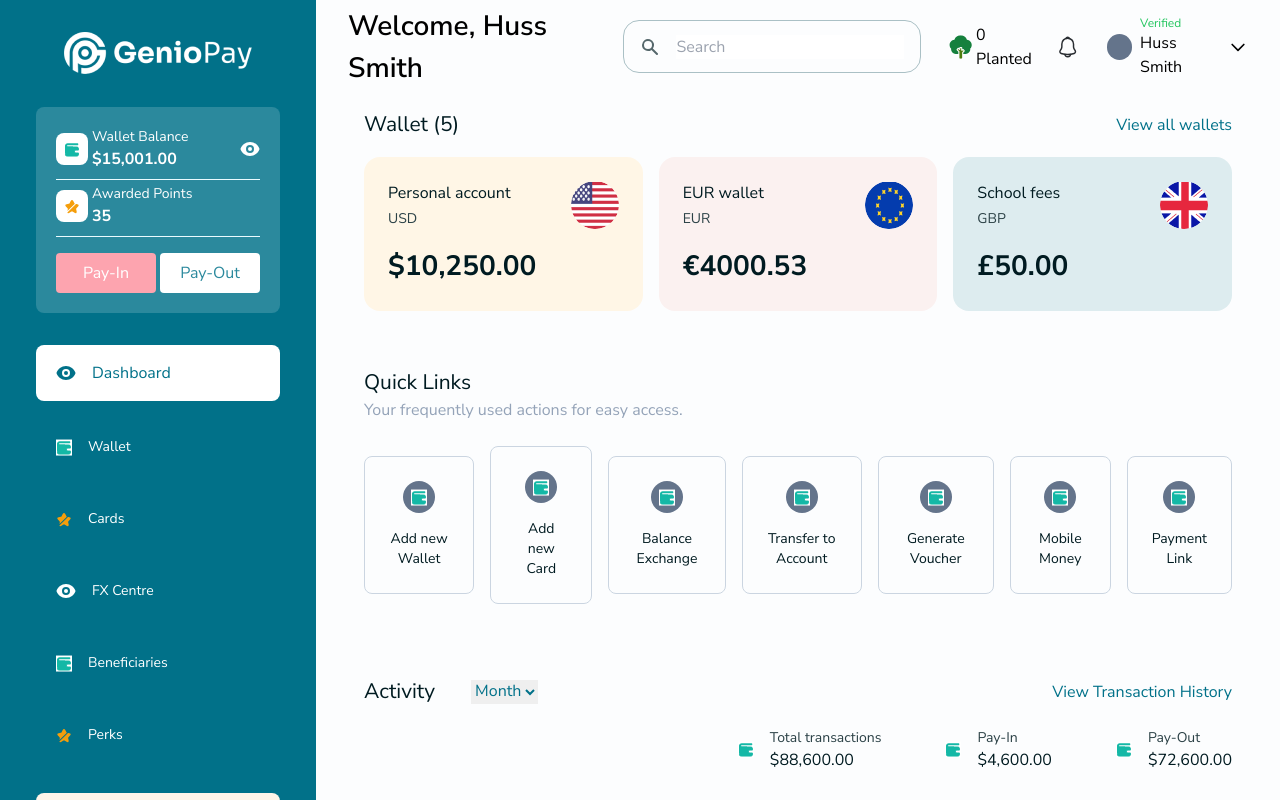
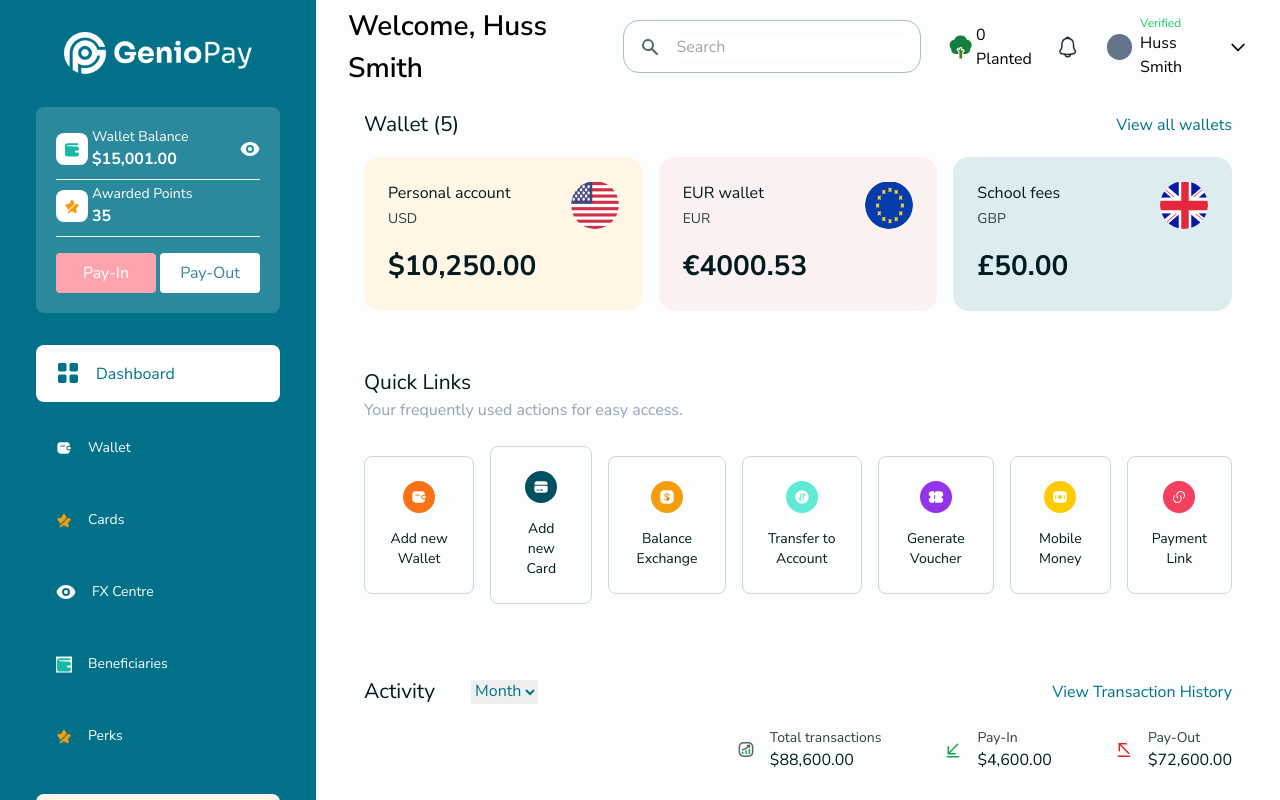
Before and after one commit to mcajongbah/geniopay, a React (Vite) app: page / in a window 1280 px wide. Built offline with nearby package versions, Linux system fonts and the light colour scheme.

Commit message:
quick link icons

```diff
--- a/src/components/Icons.tsx
+++ b/src/components/Icons.tsx
@@ -165,7 +165,7 @@ export const PayInIcon = () => {
     >
       <path
         d="M3.33325 11.6673L12.6666 2.33398"
-        stroke="currentColor"
+        stroke="#16A34A"
         strokeWidth="1.5"
         strokeMiterlimit="10"
         strokeLinecap="round"
@@ -173,7 +173,7 @@ export const PayInIcon = () => {
       />
       <path
         d="M3.33325 4.82031V11.667H10.1799"
-        stroke="currentColor"
+        stroke="#16A34A"
         strokeWidth="1.5"
         strokeMiterlimit="10"
         strokeLinecap="round"
@@ -181,7 +181,7 @@ export const PayInIcon = () => {
       />
       <path
         d="M2.33325 14.666H13.6666"
-        stroke="currentColor"
+        stroke="#16A34A"
         strokeWidth="1.5"
         strokeMiterlimit="10"
         strokeLinecap="round"
@@ -244,7 +244,7 @@ export const PayOutIcon = () => {
     >
       <path
         d="M2.33325 15.166H13.6666"
-        stroke="currentColor"
+        stroke="#DC2626"
         strokeWidth="1.5"
         strokeMiterlimit="10"
         strokeLinecap="round"
@@ -252,7 +252,7 @@ export const PayOutIcon = () => {
       />
       <path
         d="M3.33325 2.83398L12.6666 12.1673"
-        stroke="currentColor"
+        stroke="#DC2626"
         strokeWidth="1.5"
         strokeMiterlimit="10"
         strokeLinecap="round"
@@ -260,7 +260,7 @@ export const PayOutIcon = () => {
       />
       <path
         d="M3.33325 9.68065V2.83398H10.1799"
-        stroke="currentColor"
+        stroke="#DC2626"
         strokeWidth="1.5"
         strokeMiterlimit="10"
         strokeLinecap="round"
@@ -320,3 +320,54 @@ export const StatusIcon = () => {
     </svg>
   );
 }
+
+export const DashboardIcon = () => {
+  return (
+    <svg
+      width="24"
+      height="25"
+      viewBox="0 0 24 25"
+      fill="none"
+      xmlns="http://www.w3.org/2000/svg"
+    >
+      <path
+        d="M22 8.56102V4.02102C22 2.61102 21.36 2.04102 19.77 2.04102H15.73C14.14 2.04102 13.5 2.61102 13.5 4.02102V8.55102C13.5 9.97102 14.14 10.531 15.73 10.531H19.77C21.36 10.541 22 9.97102 22 8.56102Z"
+        fill="currentColor"
+      />
+      <path
+        d="M22 19.811V15.771C22 14.181 21.36 13.541 19.77 13.541H15.73C14.14 13.541 13.5 14.181 13.5 15.771V19.811C13.5 21.401 14.14 22.041 15.73 22.041H19.77C21.36 22.041 22 21.401 22 19.811Z"
+        fill="currentColor"
+      />
+      <path
+        d="M10.5 8.56102V4.02102C10.5 2.61102 9.86 2.04102 8.27 2.04102H4.23C2.64 2.04102 2 2.61102 2 4.02102V8.55102C2 9.97102 2.64 10.531 4.23 10.531H8.27C9.86 10.541 10.5 9.97102 10.5 8.56102Z"
+        fill="currentColor"
+      />
+      <path
+        d="M10.5 19.811V15.771C10.5 14.181 9.86 13.541 8.27 13.541H4.23C2.64 13.541 2 14.181 2 15.771V19.811C2 21.401 2.64 22.041 4.23 22.041H8.27C9.86 22.041 10.5 21.401 10.5 19.811Z"
+        fill="currentColor"
+      />
+    </svg>
+  );
+}
+
+
+export const Wallet2Icon = () => {
+  return (
+    <svg
+      width="16"
+      height="16"
+      viewBox="0 0 16 16"
+      fill="none"
+      xmlns="http://www.w3.org/2000/svg"
+    >
+      <path
+        d="M14.6667 7.31281V8.68615C14.6667 9.05281 14.3733 9.35281 14 9.36615H12.6933C11.9733 9.36615 11.3133 8.83948 11.2533 8.11948C11.2133 7.69948 11.3733 7.30615 11.6533 7.03281C11.9 6.77948 12.24 6.63281 12.6133 6.63281H14C14.3733 6.64615 14.6667 6.94615 14.6667 7.31281Z"
+        fill="currentColor"
+      />
+      <path
+        d="M13.6466 10.3673H12.6933C11.4266 10.3673 10.36 9.41398 10.2533 8.20065C10.1933 7.50732 10.4466 6.81398 10.9533 6.32065C11.38 5.88065 11.9733 5.63398 12.6133 5.63398H13.6466C13.84 5.63398 14 5.47398 13.98 5.28065C13.8333 3.66065 12.76 2.55398 11.1666 2.36732C11.0066 2.34065 10.84 2.33398 10.6666 2.33398H4.66665C4.47998 2.33398 4.29998 2.34732 4.12665 2.37398C2.42665 2.58732 1.33331 3.85398 1.33331 5.66732V10.334C1.33331 12.174 2.82665 13.6673 4.66665 13.6673H10.6666C12.5333 13.6673 13.82 12.5007 13.98 10.7207C14 10.5273 13.84 10.3673 13.6466 10.3673ZM8.66665 6.50065H4.66665C4.39331 6.50065 4.16665 6.27398 4.16665 6.00065C4.16665 5.72732 4.39331 5.50065 4.66665 5.50065H8.66665C8.93998 5.50065 9.16665 5.72732 9.16665 6.00065C9.16665 6.27398 8.93998 6.50065 8.66665 6.50065Z"
+        fill="currentColor"
+      />
+    </svg>
+  );
+}
--- a/src/components/QuickLinkCard.tsx
+++ b/src/components/QuickLinkCard.tsx
@@ -1,17 +1,18 @@
 type QuickLinkCardProps = {
   link: {
     name: string;
-    icon: React.ReactNode;
+    icon: string;
+    color: string;
   };
 };
 
 const QuickLinkCard: React.FC<QuickLinkCardProps> = ({
-  link: { name, icon },
+  link: { name, icon, color },
 }) => {
   return (
     <button className="py-6 items-center space-y-4 h-full max-w-[120px] justify-center outline-none px-4 border border-slate-300 rounded-lg flex-col flex">
-      <span className="flex items-center justify-center w-8 h-8 bg-slate-500 rounded-full">
-        {icon}
+      <span className={`flex items-center justify-center w-8 h-8 ${color} rounded-full`}>
+        <img src={icon} alt={name} />
       </span>
       <p className="text-sm text-[#001B21] px-2">{name}</p>
     </button>
--- a/src/components/Sidebar.tsx
+++ b/src/components/Sidebar.tsx
@@ -1,17 +1,17 @@
 import { Link, NavLink } from "react-router-dom";
-import { EyeIcon, StarIcon, WalletIcon } from "./Icons";
+import { DashboardIcon, EyeIcon, StarIcon, Wallet2Icon, WalletIcon } from "./Icons";
 
 type SidebarProps = {};
 
 const navItems = [
   {
     title: "Dashboard",
-    icon: <EyeIcon />,
+    icon: <DashboardIcon />,
     link: "/",
   },
   {
     title: "Wallet",
-    icon: <WalletIcon />,
+    icon: <Wallet2Icon />,
     link: "/wallet",
   },
   {
--- a/src/pages/Dashboard.tsx
+++ b/src/pages/Dashboard.tsx
@@ -1,7 +1,12 @@
 import { useState } from "react";
 import { Link } from "react-router-dom";
 import { LineChart, QuickLinkCard, WalletCard } from "../components";
-import { WalletIcon } from "../components/Icons";
+import {
+  PayInIcon,
+  PayOutIcon,
+  StatusIcon,
+  WalletIcon,
+} from "../components/Icons";
 
 type DashboardProps = {};
 
@@ -32,31 +37,38 @@ const wallets = [
 const quickLinks = [
   {
     name: "Add new Wallet",
-    icon: <WalletIcon />,
+    icon: "./assets/wallet-2.svg",
+    color: "bg-[#F97316]",
   },
   {
     name: "Add new Card",
-    icon: <WalletIcon />,
+    icon: "./assets/card.svg",
+    color: "bg-[#005061]",
   },
   {
     name: "Balance Exchange",
-    icon: <WalletIcon />,
+    icon: "./assets/dollar-square.svg",
+    color: "bg-[#F59E0B]",
   },
   {
     name: "Transfer to Account",
-    icon: <WalletIcon />,
+    icon: "./assets/arrange-circle.svg",
+    color: "bg-[#5EEAD4]",
   },
   {
     name: "Generate Voucher",
-    icon: <WalletIcon />,
+    icon: "./assets/ticket.svg",
+    color: "bg-[#9333EA]",
   },
   {
     name: "Mobile Money",
-    icon: <WalletIcon />,
+    icon: "./assets/money.svg",
+    color: "bg-[#FFCB00]",
   },
   {
     name: "Payment Link",
-    icon: <WalletIcon />,
+    icon: "./assets/link-2.svg",
+    color: "bg-[#F43F5E]",
   },
 ];
 
@@ -64,17 +76,17 @@ const transactions = [
   {
     name: "Total transactions",
     value: "$88,600.00",
-    icon: <WalletIcon />,
+    icon: <StatusIcon />,
   },
   {
     name: "Pay-In",
     value: "$4,600.00",
-    icon: <WalletIcon />,
+    icon: <PayInIcon />,
   },
   {
     name: "Pay-Out",
     value: "$72,600.00",
-    icon: <WalletIcon />,
+    icon: <PayOutIcon />,
   },
 ];
 
@@ -132,13 +144,11 @@ const Dashboard: React.FC<DashboardProps> = ({}) => {
         <div className="flex justify-end space-x-16">
           {transactions.map((transaction, index) => (
             <div key={index} className="flex items-center space-x-4">
-                {transaction.icon}
-                <span className="flex flex-col">
-                  <p className="text-[#2b4146] text-sm">{transaction.name}</p>
-                  <p className="text-[#001B21] text-base">
-                    {transaction.value}
-                  </p>
-                </span>
+              <span>{transaction.icon}</span>
+              <span className="flex flex-col">
+                <p className="text-[#2b4146] text-sm">{transaction.name}</p>
+                <p className="text-[#001B21] text-base">{transaction.value}</p>
+              </span>
             </div>
           ))}
         </div>
--- a/src/pages/Wallet.tsx
+++ b/src/pages/Wallet.tsx
@@ -1,6 +1,13 @@
 import { useState } from "react";
+import { NavLink } from "react-router-dom";
 import { LineChart, Search } from "../components";
-import { ExchangeIcon, PayInIcon, PayOutIcon, SendIcon, StatusIcon } from "../components/Icons";
+import {
+  ExchangeIcon,
+  PayInIcon,
+  PayOutIcon,
+  SendIcon,
+  StatusIcon,
+} from "../components/Icons";
 
 type WalletProps = {};
 
@@ -16,7 +23,7 @@ const Wallet: React.FC<WalletProps> = ({}) => {
       </div>
 
       <div className="w-full flex space-x-8 px-4 mt-6">
-        <div className="w-2/5 px-2 py-4 bg-white">
+        <div className="w-2/5 h-max rounded-lg px-2 py-4 bg-white">
           <div className="flex justify-between items-center">
             <Search />
             <select
@@ -31,11 +38,41 @@ const Wallet: React.FC<WalletProps> = ({}) => {
           </div>
 
           <div className="flex items-center text-[#001B21] mt-6 justify-between">
-            <button className="text-center py-[6px] px-7 border-b-4 border-primary">
-              Active(3)
-            </button>
-            <button className="text-center py-[6px] px-7">Inactive(2)</button>
-            <button className="text-center py-[6px] px-7">Closed(0)</button>
+            <NavLink to="/wallet">
+              {({ isActive }) => (
+                <button
+                  className={`text-center py-[6px] px-7 ${
+                    isActive ? "border-b-4 border-primary" : ""
+                  }`}
+                >
+                  Active(3)
+                </button>
+              )}
+            </NavLink>
+
+            <NavLink to="/wallet/inactive">
+              {({ isActive }) => (
+                <button
+                  className={`text-center py-[6px] px-7 ${
+                    isActive ? "border-b-4 border-primary" : ""
+                  }`}
+                >
+                  Inactive(2)
+                </button>
+              )}
+            </NavLink>
+
+            <NavLink to="/wallet/closed">
+              {({ isActive }) => (
+                <button
+                  className={`text-center py-[6px] px-7 ${
+                    isActive ? "border-b-4 border-primary" : ""
+                  }`}
+                >
+                  Closed(0)
+                </button>
+              )}
+            </NavLink>
           </div>
           <div className="flex flex-col space-y-4 mt-8">
             <div className="flex items-center rounded-lg p-4 bg-[#EEF7F9] justify-between">
@@ -81,7 +118,7 @@ const Wallet: React.FC<WalletProps> = ({}) => {
             </div>
           </div>
         </div>
-        <div className="w-3/5 px-12 py-4 bg-white">
+        <div className="w-3/5 rounded-lg px-12 py-4 bg-white">
           <div className="flex justify-between rounded-2xl px-6 py-7 border border-[#F3F4F6] items-center">
             <div className="flex flex-col space-y-1">
               <div className="flex items-center space-x-1">
```
Also changed, not shown: public/assets/element-3.svg (added), 1 other file (tests, documents, lock files or other folders).
